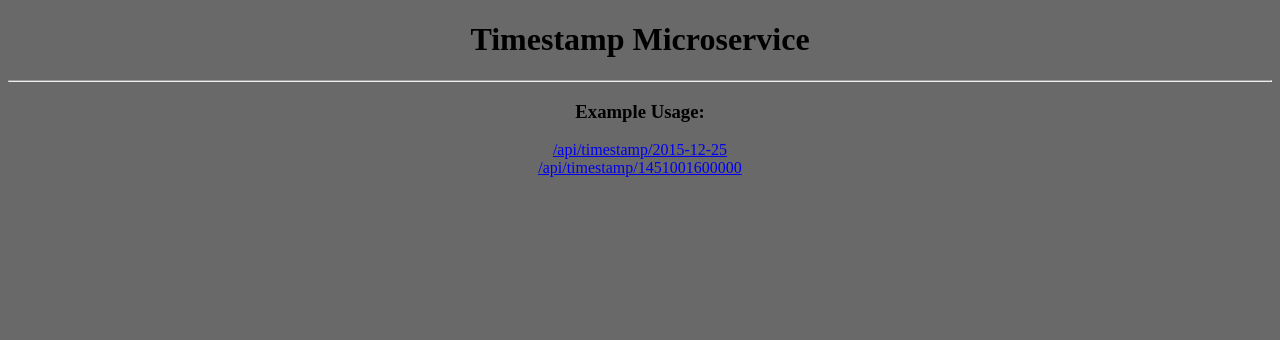
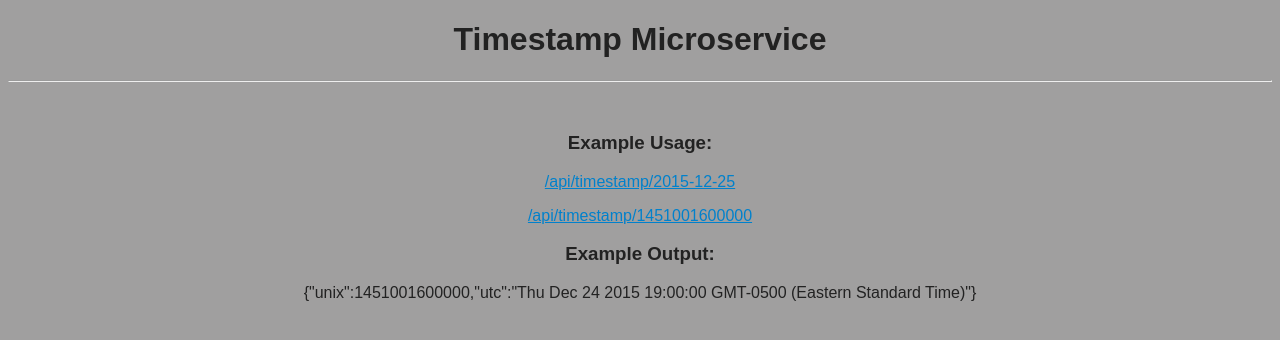
Before and after one commit to yves-ganza/TimeStamp-MicroService, a website: page views/index.html in a window 1280 px wide. Drawn offline with Linux system fonts and the light colour scheme.

```diff
--- a/public/style.css
+++ b/public/style.css
@@ -1,4 +1,16 @@
 body {
-    background-color: dimgray;
+    background-color: rgb(160, 159, 159);
     text-align: center;
+    font-family: Arial, Helvetica, sans-serif;
+    font-size: 16px;
+    color: #222;
 }
+
+.main {
+    padding: 0;
+    margin-top: 50px;
+}
+
+a {
+    color: rgb(0, 129, 204);
+}
--- a/views/index.html
+++ b/views/index.html
@@ -7,11 +7,19 @@
     <title>Timestamp Microservice</title>
 </head>
 <body>
-    <h1>Timestamp Microservice</h1>
-    <hr>
-    <h3>Example Usage:</h3>
-    <a href="/api/timestamp/2015-12-25">/api/timestamp/2015-12-25</a>
-    <br>
-    <a href="/api/timestamp/1451001600000">/api/timestamp/1451001600000</a>
+    <div class="header">
+        <h1>Timestamp Microservice</h1>
+        <hr>
+    </div>
+    <div class="main">
+        <h3>Example Usage:</h3>
+        <a href="/api/timestamp/2015-12-25"><p>/api/timestamp/2015-12-25</p></a>
+        <a href="/api/timestamp/1451001600000"><p>/api/timestamp/1451001600000</p></a>
+        <h3>Example Output:</h3>
+        <p>{"unix":1451001600000,"utc":"Thu Dec 24 2015 19:00:00 GMT-0500 (Eastern Standard Time)"}</p>
+    </div>
+    <div class="footer">
+        <p></p>
+    </div>
 </body>
 </html>
```
Also changed, not shown: 1 other file.
